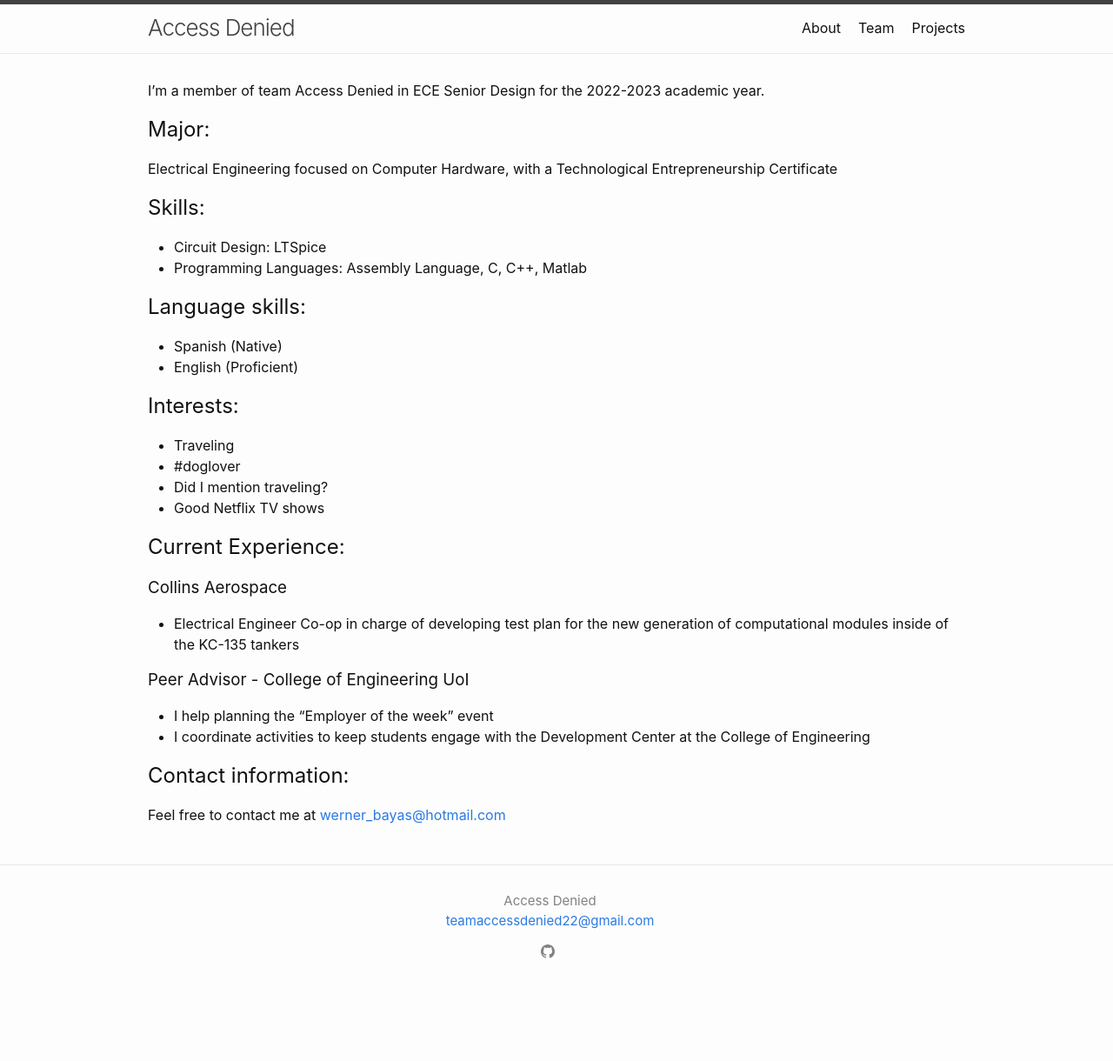
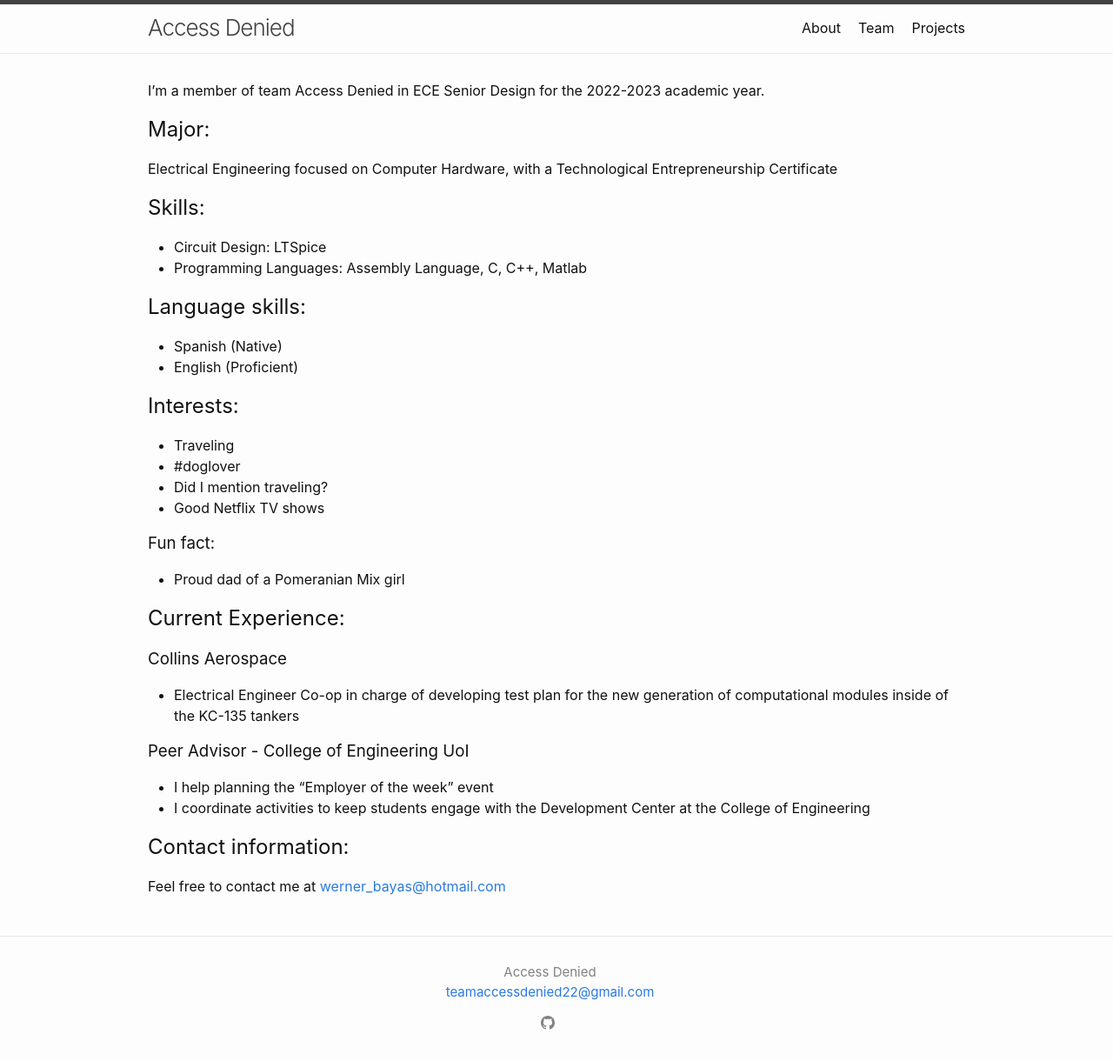
Before and after one commit to accessdenied22/accessdenied22.github.io, a Jekyll site: the page built from werner.markdown, in a window 1280 px wide. Shown: the whole page at 87% size. Built offline with Jekyll 4.4.1, drawn with Linux system fonts in a browser that asks for light colours; before the commit the page ends 1138 px from its top, so only the background shows below that; part of the change alters nothing that is shown.

Commit message:
Update werner.markdown

```diff
--- a/werner.markdown
+++ b/werner.markdown
@@ -2,6 +2,11 @@
 layout: default
 title: Werner Bayas
 permalink: /werner/
+profile_pic_src: /assets/img/
+img_sources: /assets/img/WB profile.jpg
+  - /assets/img/WB-pic1.JPG
+  - /assets/img/WB-pic2.JPG
+  - /assets/img/WB-pic3.JPG
 greeting: Hi! Welcome to my profile page!
 ---
 
@@ -25,6 +30,9 @@ Electrical Engineering focused on Computer Hardware, with a Technological Entrep
 - Did I mention traveling?
 - Good Netflix TV shows
 
+### Fun fact:
+- Proud dad of a Pomeranian Mix girl
+
 ## Current Experience:
 
 ### Collins Aerospace
```
